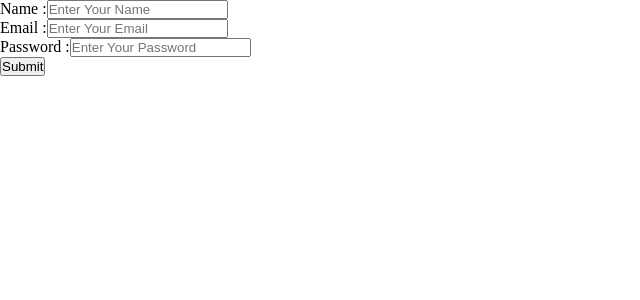
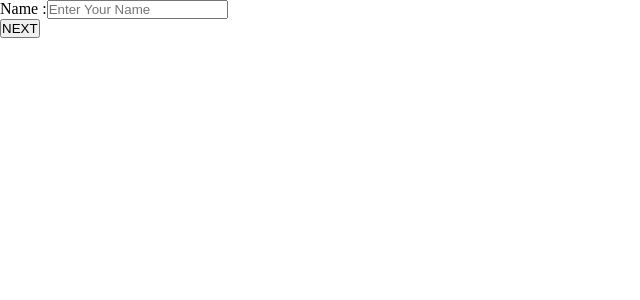
Before and after one commit to Soumita-Nag/Vue.js-Learning, a Vue app: page / in a window 1280 px wide. Shown: the top 300 px of the page, without its empty margins (0-640 px from the left). Built offline with nearby package versions, Linux system fonts and the light colour scheme.

Commit message:
multilevel form

```diff
--- a/src/App.vue
+++ b/src/App.vue
@@ -17,7 +17,9 @@
 
 // import vif from './components/05_conditional_rendering/vif.vue'
 
-import formPage from './components/05_conditional_rendering/form.vue'
+// import formPage from './components/05_conditional_rendering/form.vue'
+
+import mlformPage from './components/05_conditional_rendering/multilevelForm.vue'
 
 export default{
   components:{
@@ -31,7 +33,8 @@ export default{
     // toggleText,
     // computedMedhod,
     // vif,
-    formPage,
+    // formPage,
+    mlformPage,
   },
   // data(){
   //   return{
@@ -61,7 +64,8 @@ export default{
   <!-- <toggleText :class="{'test':isActive}"/> -->
   <!-- <computedMedhod/> -->
   <!-- <vif/> -->
-   <formPage/>
+   <!-- <formPage/> -->
+   <mlformPage/>
 </template>
 
 <style>
--- /dev/null
+++ b/src/components/05_conditional_rendering/multilevelForm.vue
@@ -0,0 +1,41 @@
+<template>
+    <form action="">
+        <div v-show="step===1">
+            <label for="name">Name :</label>
+            <input type="text" name="name" placeholder="Enter Your Name">
+        </div>
+        <div v-show="step===2">
+            <label for="email">Email :</label>
+            <input type="email" name="email" placeholder="Enter Your Email">
+        </div>
+        <div v-show="step===3">
+            <label for="pwd">Password :</label>
+            <input type="password" name="pwd" placeholder="Enter Your Password">
+        </div>
+
+        <button type="button" @click="backStep" v-if="step>1">BACK</button>
+        <button type="button" @click="nextStep">{{ step<3?"NEXT":"SUBMIT" }}</button>
+    </form>
+</template>
+<script>
+    export default{
+        data(){
+            return{
+                step:1,
+            }
+        },
+        methods:{
+            nextStep(){
+                if(this.step<3)
+                this.step++;
+            },
+            backStep(){
+                if(this.step>1)
+                this.step--;
+            }
+        }
+    }
+</script>
+<style scoped>
+
+</style>
```
